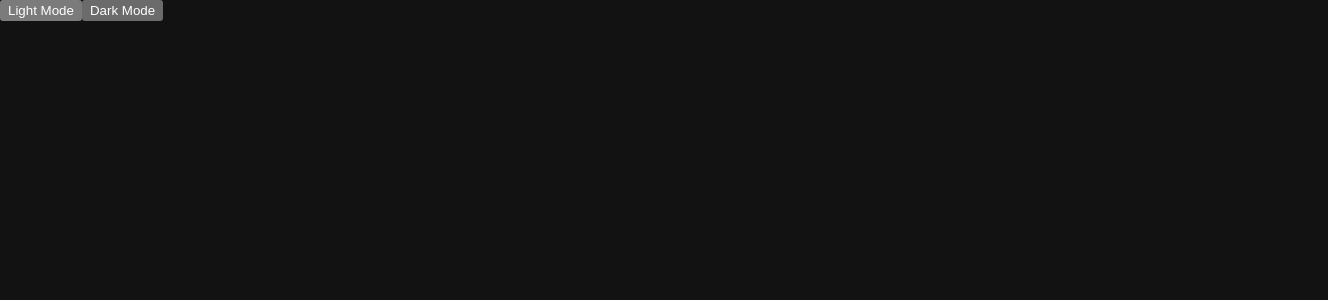
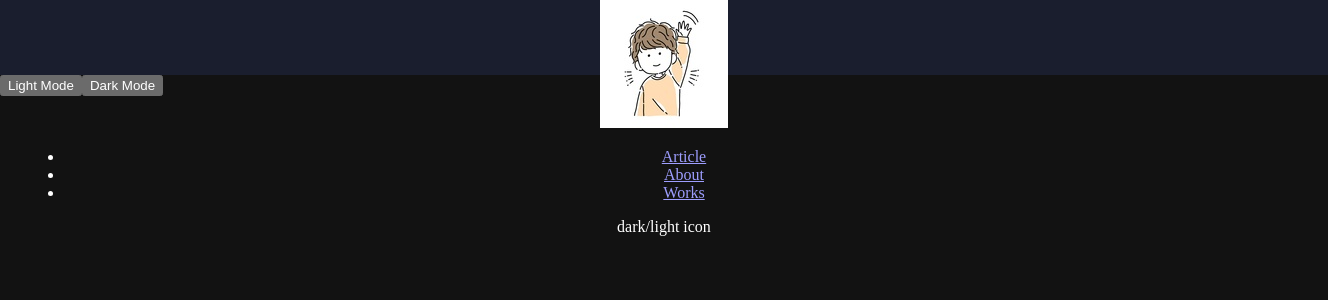
Before and after one commit to takumi-pro/my-blog-system, a Next.js app: page / in a window 1280 px wide. Shown: the top 300 px of the page, 1328 px wide, since content can reach past the window. Built offline with nearby package versions, Linux system fonts and the light colour scheme.

Commit message:
feat: :sparkles: ヘッダーの作成

```diff
--- /dev/null
+++ b/src/components/Header/Header.module.css
@@ -0,0 +1,8 @@
+.header {
+  background-color: var(--background-color-main);
+  width: 100%;
+  height: 75px;
+  margin: 0 auto;
+  padding: 0 24px;
+  text-align: center;
+}
--- /dev/null
+++ b/src/components/Header/Header.tsx
@@ -0,0 +1,30 @@
+import Image from 'next/image';
+import Link from 'next/link';
+import React from 'react';
+
+import style from './Header.module.css';
+import topImage from '../../images/takumi.png';
+
+export const Header = () => {
+  return (
+    <header className={style.header}>
+      <div>
+        <Image src={topImage} alt="top-image..." />
+      </div>
+      <nav>
+        <ul>
+          <li>
+            <Link href={'#'}>Article</Link>
+          </li>
+          <li>
+            <Link href={'#'}>About</Link>
+          </li>
+          <li>
+            <Link href={'#'}>Works</Link>
+          </li>
+        </ul>
+      </nav>
+      <div>dark/light icon</div>
+    </header>
+  );
+};
--- a/src/pages/index.tsx
+++ b/src/pages/index.tsx
@@ -1,9 +1,11 @@
 import ChangeThemeButton from '@/components/ChangeThemeButton/ChangeThemeButton';
+import { Header } from '@/components/Header/Header';
 
 export default function Home() {
   return (
-    <div>
+    <>
+      <Header />
       <ChangeThemeButton />
-    </div>
+    </>
   );
 }
```
Also changed, not shown: src/images/takumi.png (added).
